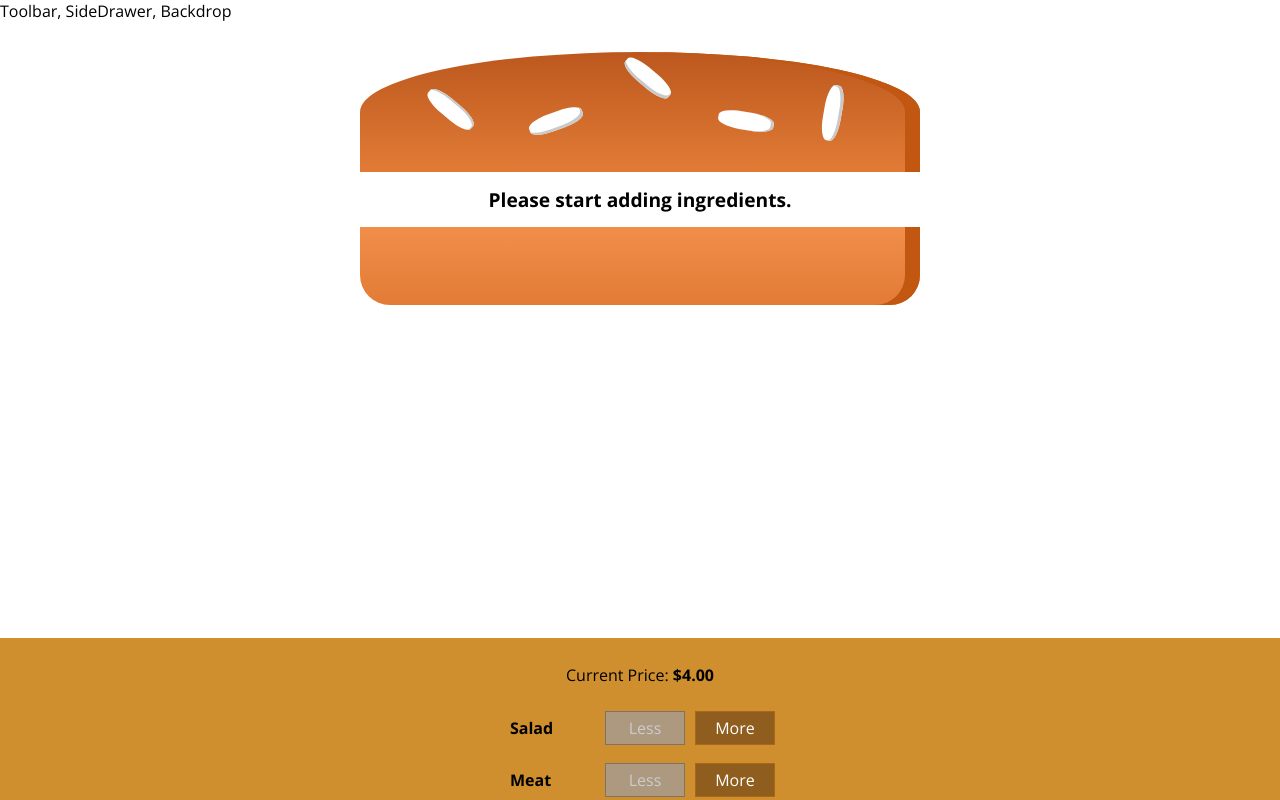
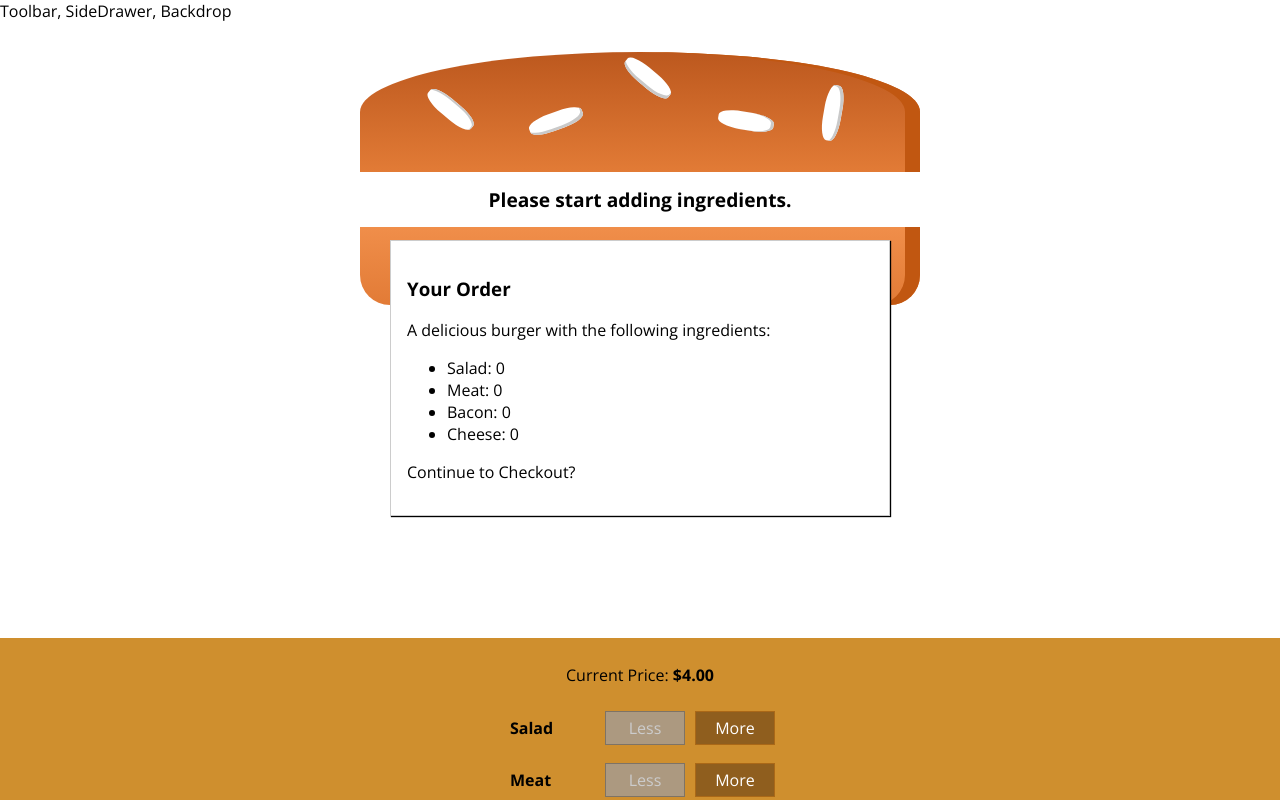
Before and after one commit to Obvinci/Burger, a React app: page / in a window 1280 px wide. Shown: the top 800 px of the page. Built offline with nearby package versions, Linux system fonts and the light colour scheme.

Commit message:
add order summary modal

```diff
--- /dev/null
+++ b/src/components/OrderSummary/OrderSummary.js
@@ -0,0 +1,25 @@
+import React from 'react';
+import Aux from '../../hoc/Aux';
+
+const orderSummary = (props) => {
+  const ingredientsSummary = Object.keys(props.ingredients)
+    .map(igKey => {
+      return (
+        <li key={igKey}>
+          <span style={{textTransform: 'capitalize'}}>{igKey}</span>: {props.ingredients[igKey]}
+        </li>
+      )
+    });
+  return (
+    <Aux>
+      <h3>Your Order</h3>
+      <p>A delicious burger with the following ingredients:</p>
+      <ul>
+        {ingredientsSummary}
+      </ul>
+      <p>Continue to Checkout?</p>
+    </Aux>
+  )
+}
+
+export default orderSummary;
--- /dev/null
+++ b/src/components/UI/Modal/Modal.css
@@ -0,0 +1,20 @@
+.Modal {
+  position: fixed;
+  z-index: 500;
+  background-color: white;
+  width: 70%;
+  border: 1px solid #ccc;
+  box-shadow: 1px 1px 1px black;
+  padding: 16px;
+  left: 15%;
+  top: 30%;
+  box-sizing: border-box;
+  transition: all 0.3s ease-out;
+}
+
+@media (min-width: 600px) {
+  .Modal {
+      width: 500px;
+      left: calc(50% - 250px);
+  }
+}
--- /dev/null
+++ b/src/components/UI/Modal/Modal.js
@@ -0,0 +1,10 @@
+import React from 'react';
+import classes from './Modal.css';
+
+const modal = (props) => (
+  <div className={classes.Modal}>
+    {props.children}
+  </div>
+)
+
+export default modal;
--- a/src/containers/BurgerBuilder/BurgerBuilder.js
+++ b/src/containers/BurgerBuilder/BurgerBuilder.js
@@ -2,6 +2,8 @@
 import Aux from '../../hoc/Aux';
 import Burger from '../../components/Burger/Burger';
 import BuildControls from '../../components/BuildControls/BuildControls';
+import Modal from '../../components/UI/Modal/Modal';
+import OrderSummary from '../../components/OrderSummary/OrderSummary';
 
 const INGREDIENT_PRICE = {
   salad: 0.5,
@@ -58,6 +60,9 @@
 
     return (
       <Aux>
+        <Modal>
+          <OrderSummary ingredients={this.state.ingredients} />
+        </Modal>
         <Burger ingredients={this.state.ingredients} />
         <BuildControls
           ingredientAdded={this.addIngredientHandler}
```
Also changed, not shown: src/components/UI/Backdrop/Backdrop.js (added).
